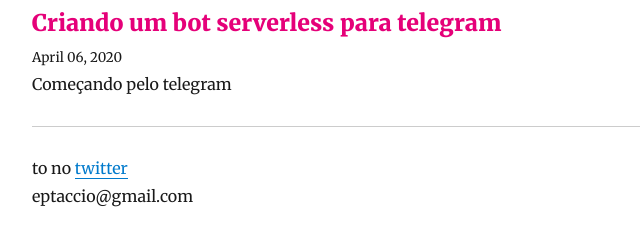
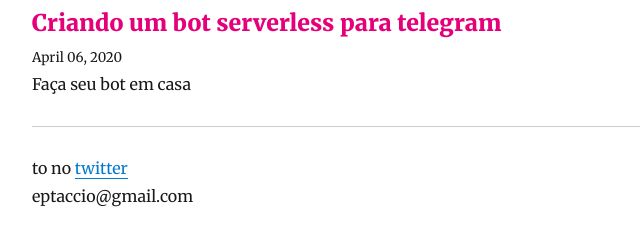
Before and after one commit to marquinhowww/marquinhowww.github.io, a Gatsby site: page / in a window 1280 px wide. Shown: the part 454-694 px from the top of the page, 293-933 px from the left. Built offline with nearby package versions, Linux system fonts and the light colour scheme; Gatsby itself is replaced by a stand-in of ours; some packages are replaced by stand-ins of ours.

Commit message:
update post description

```diff
--- a/content/blog/telegram-bot/index.md
+++ b/content/blog/telegram-bot/index.md
@@ -1,7 +1,7 @@
 ---
 title: Criando um bot serverless para telegram
 date: "2020-04-06T17:43:39.910Z"
-description: Começando pelo telegram
+description: Faça seu bot em casa
 ---
 
 Eu gosto muito de criar bots, principalmente no telegram pela facilidade. Na verdade eu sempre fui um grande evangelista do Telegram, quem me conhece sabe disso. Então nada mais justo do que falar sobre bots nessa plataforma que simplifica muito o processo de criação dos mesmos.
```
